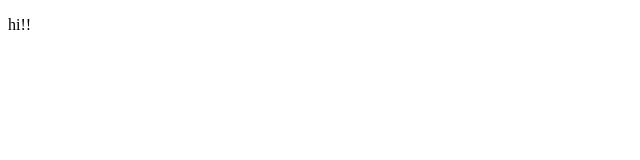
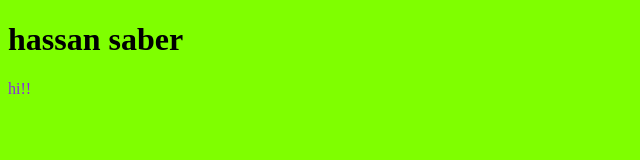
Before and after one commit to hassan2014SABIR/testrepo, a plain HTML site: page index.html in a window 1280 px wide. Shown: the whole page, without its empty margins (0-640 px from the left). Drawn offline with Linux system fonts and the light colour scheme.

Commit message:
edit the html file

```diff
--- a/index.html
+++ b/index.html
@@ -3,11 +3,14 @@
 <head>
     <meta charset="UTF-8">
     <meta name="viewport" content="width=device-width, initial-scale=1.0">
+    <link rel="stylesheet" href="style.css">
     <title>web page</title>
 </head>
 <body>
     <div>
+        <h1>hassan saber</h1>
         <p> hi!!</p>
+
     </div>
 </body>
 </html>
```
